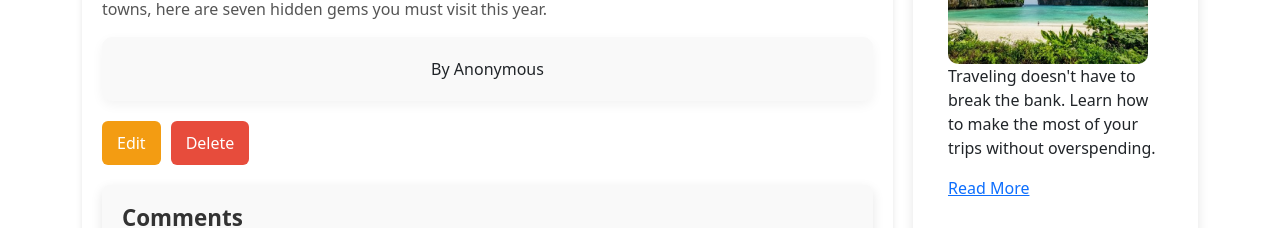
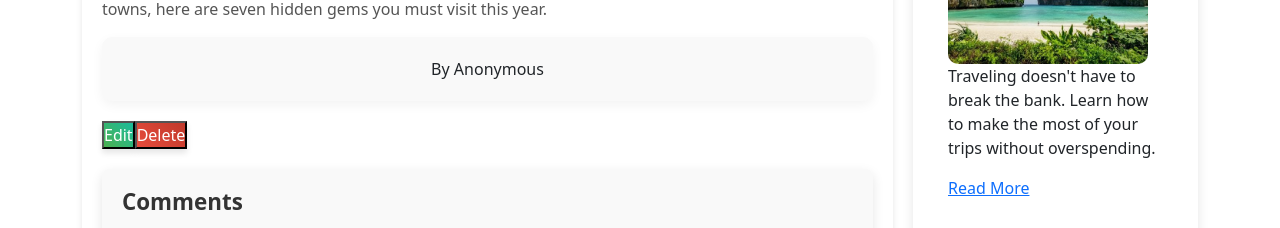
Before and after one commit to yussuf3468/East-Africa_Horizons, a React (Vite) app: page /blog in a window 1280 px wide. Shown: the part 780-1008 px from the top of the page. Built offline with nearby package versions, Linux system fonts and the light colour scheme; no server answers; a web font is replaced by a local one.

Commit message:
fixed dublicates

```diff
--- a/src/assets/styles/components/_blogs.scss
+++ b/src/assets/styles/components/_blogs.scss
@@ -350,90 +350,68 @@ button:hover {
 }
 
 
-/* Delete and Edit Buttons */
-.edit-button, .delete-button {
-  background-color: #f39c12;
-  color: white;
-  border: none;
-  padding: 10px 15px;
-  border-radius: 6px;
-  font-size: 1rem;
-  cursor: pointer;
-  transition: background-color 0.3s ease;
-  margin-right: 10px;
-  display: inline-block;
+/* Edit Button */
+.edit-button {
+  background: linear-gradient(45deg, #4CAF50, #1abc9c);
+  color: #fff;
+  box-shadow: 0 4px 6px rgba(0, 0, 0, 0.1);
 }
 
 .edit-button:hover {
-  background-color: #e67e22;
+  background: linear-gradient(45deg, #1abc9c, #16a085);
+  transform: translateY(-2px);
 }
 
+/* Delete Button */
 .delete-button {
-  background-color: #e74c3c;
+  background: linear-gradient(45deg, #e74c3c, #c0392b);
+  color: #fff;
+  box-shadow: 0 4px 6px rgba(0, 0, 0, 0.1);
 }
 
 .delete-button:hover {
-  background-color: #c0392b;
+  background: linear-gradient(45deg, #c0392b, #8e291d);
+  transform: translateY(-2px);
 }
 
-/* Edit Post Section */
-.edit-post-section {
-  background: #fff;
-  padding: 20px;
-  border-radius: 8px;
+/* Save Button */
+.save-button {
+  background: linear-gradient(45deg, #3498db, #2980b9);
+  color: #fff;
   box-shadow: 0 4px 6px rgba(0, 0, 0, 0.1);
-  margin-top: 20px;
 }
 
-.edit-post-header {
-  font-size: 1.5rem;
-  color: #34495e;
-  margin-bottom: 20px;
+.save-button:hover {
+  background: linear-gradient(45deg, #2980b9, #2471a3);
+  transform: scale(1.03);
 }
 
-.edit-post-textarea {
-  width: 100%;
-  padding: 12px;
-  border-radius: 6px;
-  border: 1px solid #ddd;
-  font-size: 1rem;
-  resize: none;
-  transition: border-color 0.3s ease;
+/* Cancel Button */
+.cancel-button {
+  background: linear-gradient(45deg, #95a5a6, #7f8c8d);
+  color: #fff;
+  box-shadow: 0 4px 6px rgba(0, 0, 0, 0.1);
 }
 
-.edit-post-textarea:focus {
-  outline: none;
-  border-color: #3498db;
+.cancel-button:hover {
+  background: linear-gradient(45deg, #7f8c8d, #626e73);
+  transform: scale(1.03);
 }
 
-.edit-post-button {
-  background-color: #3498db;
-  color: white;
-  font-size: 1rem;
-  padding: 12px 20px;
-  border: none;
-  border-radius: 6px;
-  cursor: pointer;
-  transition: background-color 0.3s ease;
-  margin-top: 15px;
+/* Focused Button Effect */
+button:focus {
+  outline: none;
+  box-shadow: 0 0 8px rgba(52, 152, 219, 0.7);
 }
 
-.edit-post-button:hover {
-  background-color: #2980b9;
-}
-
-/* Edit Post Section Mobile */
+/* Mobile Responsive Buttons */
 @media screen and (max-width: 768px) {
-  .edit-post-textarea {
-    height: 150px;
-  }
-
-  .edit-post-button {
-    font-size: 0.95rem;
+  button {
+    font-size: 0.9rem;
     padding: 10px 15px;
+    border-radius: 6px;
   }
 }
-
 
 // Mobile responsive design
 @media screen and (max-width: 768px) {
```
